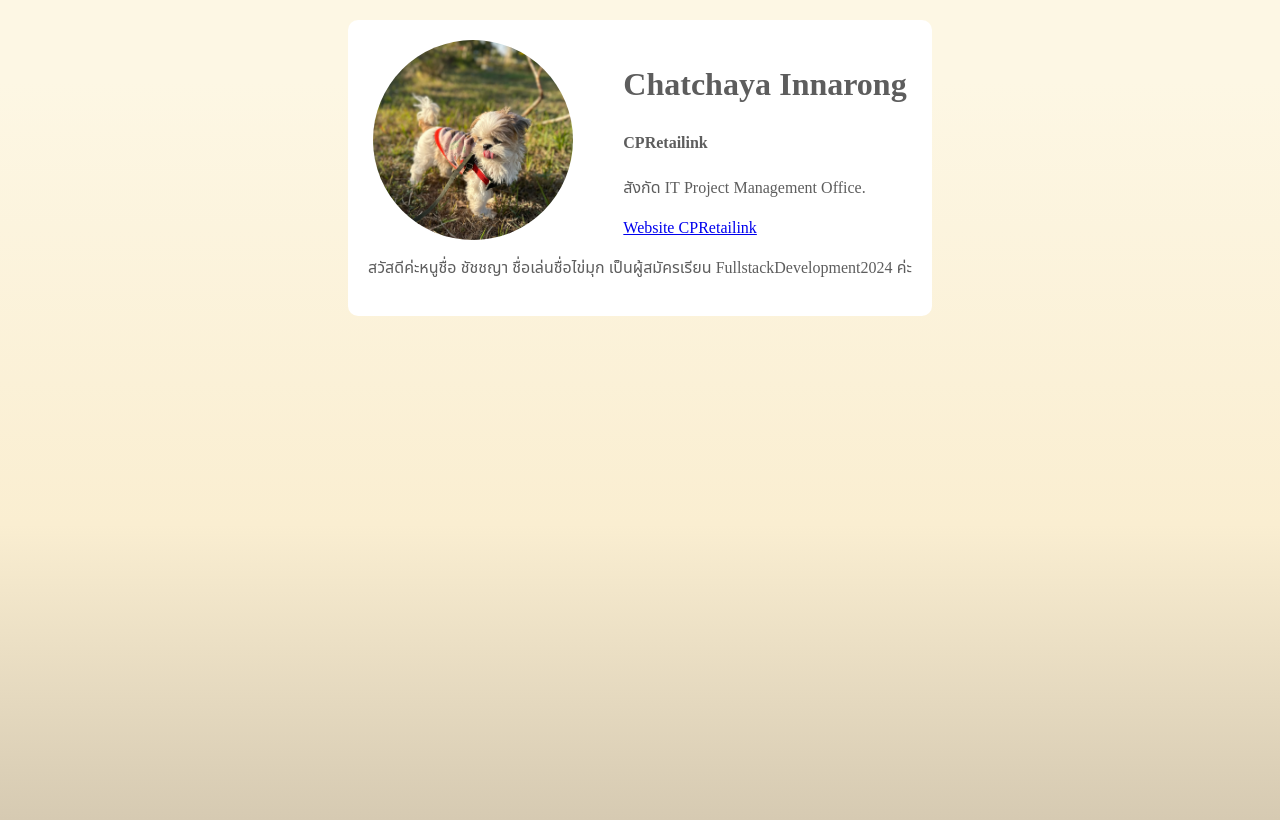
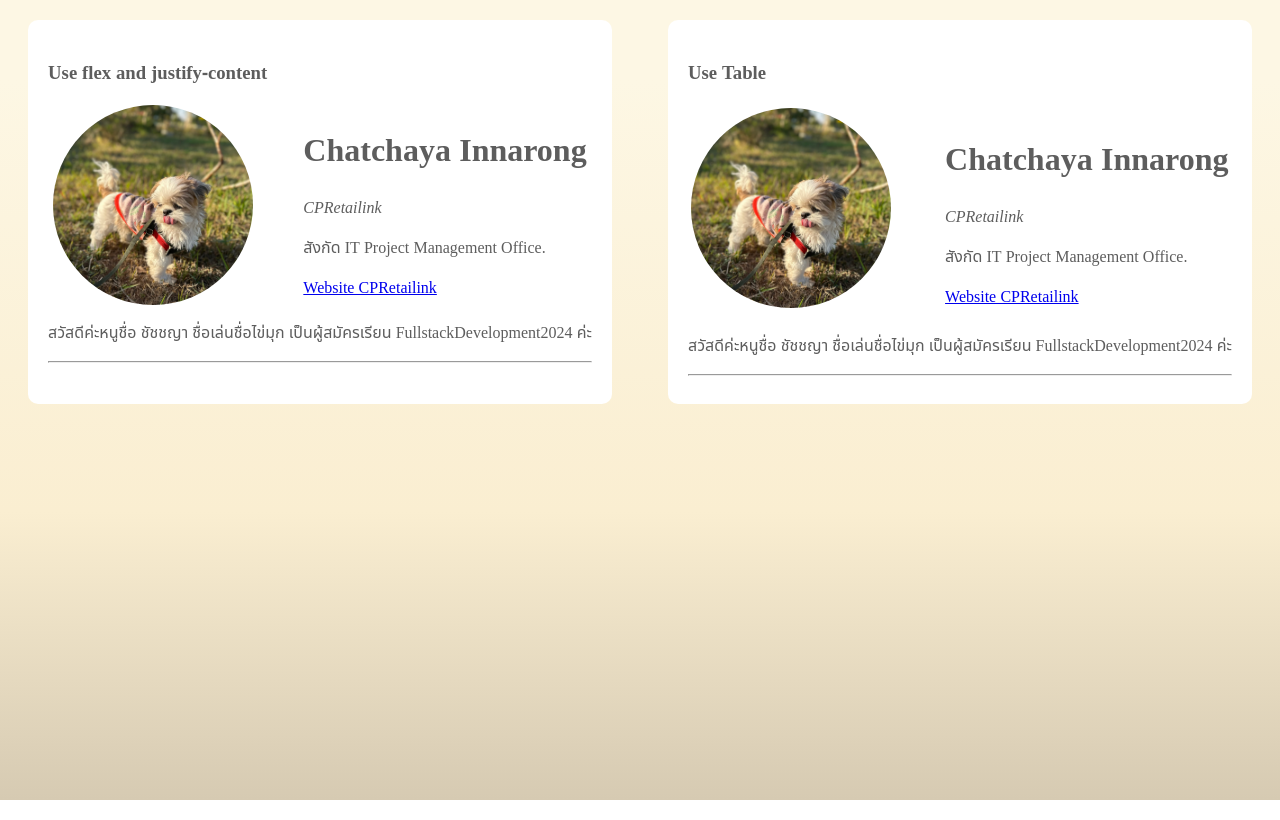
Before and after one commit to NKaiiii/FullStackDevCourse2024, a plain HTML site: page homework_1/homework_1.html in a window 1280 px wide. Drawn offline with Linux system fonts and the light colour scheme.

Commit message:
updateHomeWorkWithTable

```diff
--- a/homework_1/homework_1.html
+++ b/homework_1/homework_1.html
@@ -9,23 +9,53 @@
 </head>
 
 <body>
-    <div style="padding: auto;">
+    <div style="display: flex;">
         <div class="cardbox">
+            <h3>Use flex and justify-content</h3>
             <!-- FlexCardBox -->
             <div class="FlexCardBox">
                 <img class="profileImage" src="../tukky.jpg" alt="" />
                 <div style="margin-left: 50px">
                     <h1 class="profileText">Chatchaya Innarong</h1>
-                    <h4>CPRetailink</h4>
+                    <em>CPRetailink</em>
                     <p>สังกัด IT Project Management Office.</p>
                     <a href="https://www.cpretailink.co.th/">Website CPRetailink</a>
+
                 </div>
             </div>
-            <p>สวัสดีค่ะหนูชื่อ ชัชชญา ชื่อเล่นชื่อไข่มุก เป็นผู้สมัครเรียน FullstackDevelopment2024 ค่ะ</p>
-
+            <p>
+                สวัสดีค่ะหนูชื่อ ชัชชญา ชื่อเล่นชื่อไข่มุก เป็นผู้สมัครเรียน
+                FullstackDevelopment2024 ค่ะ
+            </p>
+            <hr />
+        </div>
+        <div class="cardbox">
+            <h3>Use Table</h3>
+            <!-- FlexCardBox -->
+            <div class="">
+                <table>
+                    <tbody>
+                        <tr>
+                            <td><img class="profileImage" src="../tukky.jpg" alt="" /></td>
+                            <td>
+                                <div style="margin-left: 50px">
+                                    <h1 class="profileText">Chatchaya Innarong</h1>
+                                    <em>CPRetailink</em>
+                                    <p>สังกัด IT Project Management Office.</p>
+                                    <a href="https://www.cpretailink.co.th/">Website CPRetailink</a>
+                                </div>
+                            </td>
+                        </tr>
+                    </tbody>
+                </table>
+            </div>
+            <p>
+                สวัสดีค่ะหนูชื่อ ชัชชญา ชื่อเล่นชื่อไข่มุก เป็นผู้สมัครเรียน
+                FullstackDevelopment2024 ค่ะ
+            </p>
+            <hr />
         </div>
     </div>
-
 </body>
 
 </html>
```
